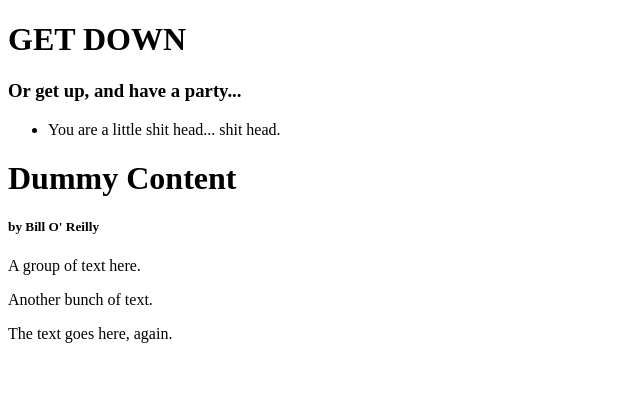
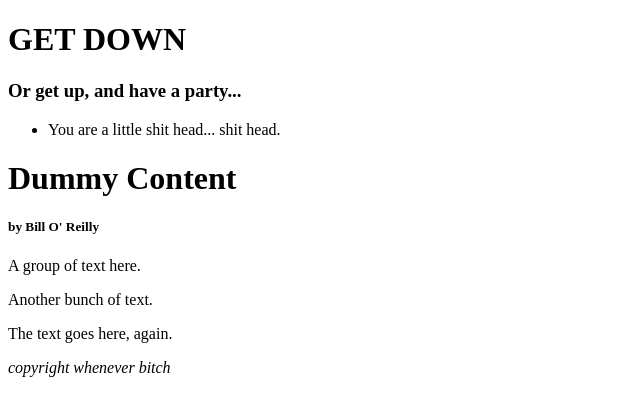
Before and after one commit to candidtheartist/Holy-Fucking-Shit-This-Blog-Is-ICY, a plain HTML site: page Index.html in a window 1280 px wide. Shown: the whole page, without its empty margins (0-640 px from the left). Drawn offline with Linux system fonts and the light colour scheme.

Commit message:
removed whitespaces and added content to footer

```diff
--- a/Index.html
+++ b/Index.html
@@ -5,7 +5,6 @@
 		GET DOWN
 	</title>
 </head>
-
 	<body>
 		<h1>GET DOWN</h1>
 		<h3>Or get up, and have a party...</h3>
@@ -24,9 +23,9 @@
 				<p>Another bunch of text.</p>
 				<p>The text goes here, again. </p>
 			</div>
-		</div>
+    </div>
 		<footer>
-
+      <i>copyright whenever bitch</i>
 		</footer>
 	</body>
 </html>
```
